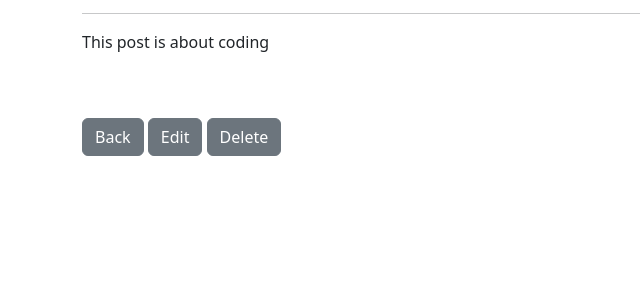
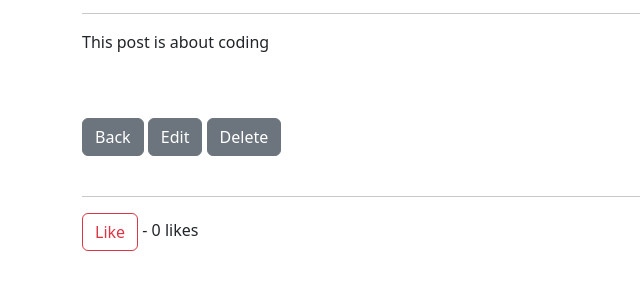
Before and after one commit to mmd-punisher/Diglog, a Django app: a page that uses blog/templates/post_detail.html in a window 1280 px wide. Shown: the part 174-474 px from the top of the page, without its empty margins (0-640 px from the left). Run offline with Django 5.2, Linux system fonts and the light colour scheme; a user stored in the database is signed in; data comes from the database, SQL or seed files in the repository; both versions use the stored data as it was after the commit; some libraries are stand-ins or nearby versions.

Commit message:
Like post

```diff
--- a/blog/models.py
+++ b/blog/models.py
@@ -21,8 +21,12 @@ class Post(models.Model):
     author = models.ForeignKey(User, on_delete=models.CASCADE)
     body = RichTextField()
     pub_date = models.DateTimeField(auto_now_add=True)
-    category = models.CharField(max_length=255, default='Daily', )
+    category = models.CharField(max_length=255, default='Daily')
     slug = models.SlugField(max_length=100, unique=True)
+    likes = models.ManyToManyField(User, related_name='blog_posts')
+
+    def total_likes(self):
+        return self.likes.count()
 
     def __str__(self):
         return self.title + ' | ' + str(self.author)
--- a/blog/templates/post_detail.html
+++ b/blog/templates/post_detail.html
@@ -17,5 +17,12 @@
             <a href="{% url 'edit-post-url' post.pk %}" class="btn btn-secondary">Edit</a>
             <a href="{% url 'delete-post-url' post.pk %}" class="btn btn-secondary">Delete</a>
         {% endif %}
+        <br/><br/><hr>
+        <form action="{% url 'like-post-url' post.slug %}" method="post">
+            {% csrf_token %}
+            <button type="submit" name="post_like" value="{{ post.slug }}" class="btn btn-outline-danger">
+                Like
+            </button> - {{ total_likes }} likes
+        </form>
     {% endif %}
 {% endblock %}
--- a/blog/urls.py
+++ b/blog/urls.py
@@ -11,5 +11,6 @@ urlpatterns = [
     path('category/<str:category_name>/', views.category_list, name='category-list-url'),
     path('categories/', views.category_menu, name='category-menu-url'),
     path('accounts/logout/', views.logout_view, name='logout-url'),
+    path('like/<slug:slug>', views.like_view, name='like-post-url'),
 
 ]
--- a/blog/views.py
+++ b/blog/views.py
@@ -1,6 +1,7 @@
 from django.contrib.auth import logout
-from django.shortcuts import render, redirect
-from django.urls import reverse_lazy
+from django.shortcuts import render, redirect, get_object_or_404
+from django.urls import reverse_lazy, reverse
+from django.http import HttpResponseRedirect
 from django.views.generic import ListView, DetailView, CreateView, UpdateView, DeleteView
 from blog.forms import PostForm, EditForm
 from blog.models import Post, Category
@@ -15,6 +16,13 @@ class HomeView(ListView):
 class PostDetailView(DetailView):
     model = Post
     template_name = 'post_detail.html'
+
+    def get_context_data(self, **kwargs):
+        li = get_object_or_404(Post, slug=self.kwargs['slug'])
+        context = super(PostDetailView, self).get_context_data(**kwargs)
+        total_likes = li.total_likes()
+        context["total_likes"] = total_likes
+        return context
 
 
 class PostCreateView(CreateView):
@@ -57,3 +65,9 @@ def category_menu(request):
 def logout_view(request):
     logout(request)
     return redirect('home-url')
+
+
+def like_view(request, slug):
+    post = get_object_or_404(Post, slug=request.POST.get('post_like'))
+    post.likes.add(request.user)  # Not only we save the like, we also save the user
+    return HttpResponseRedirect(reverse('post-detail-url', args=[str(slug)]))
```
Also changed, not shown: blog/migrations/0007_post_likes_alter_post_slug.py (added), db.sqlite3.
